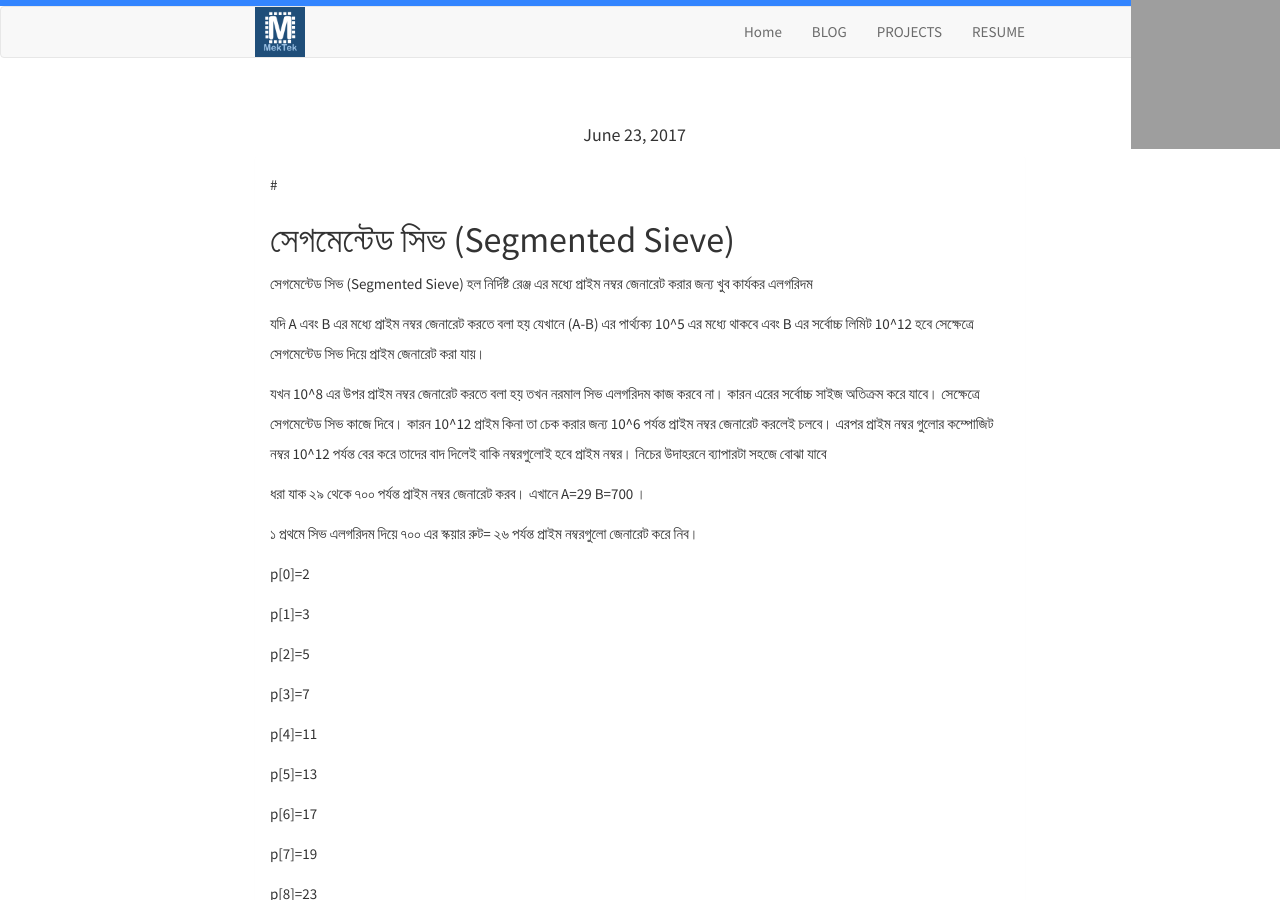
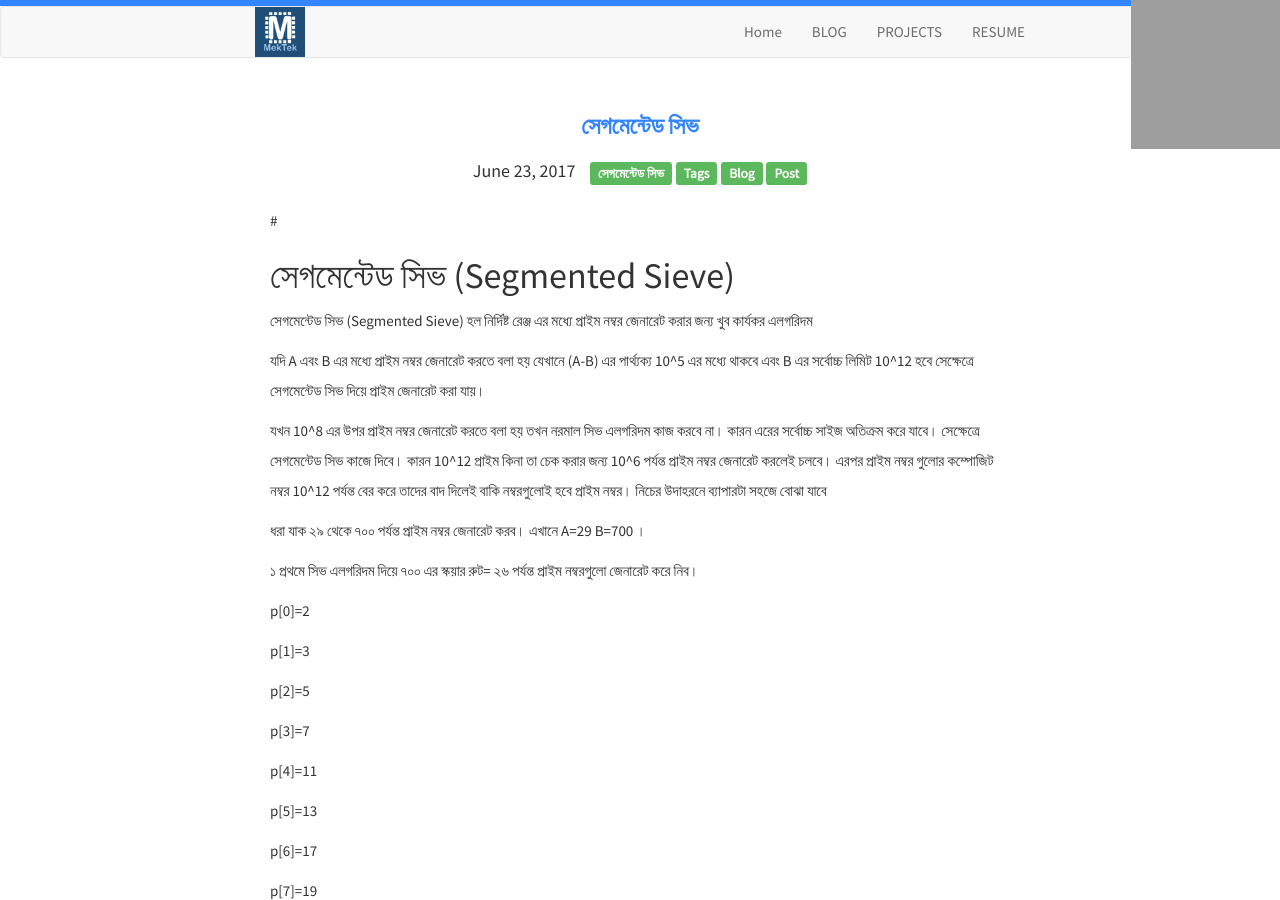
Before and after one commit to MekTekBD/shawon, a Jekyll site: the page built from _posts/tutorial/2017-06-23-সেগমেন্টেড সিভ.md, in a window 1280 px wide and 900 px high. Built offline with Jekyll 4.4.1, drawn with Linux system fonts in a browser that asks for light colours; nearby versions of some CDN libraries; our own code applies the rules of GitHub Pages for plain Markdown files; library files that are not in the unit come from our copies; comment, search, counter and statistics services are not loaded; grey boxes are pictures that could not be loaded.

Commit message:
Update and rename 2017-06-23-সেগমেন্টেড সিভ .md to 2017-06-23-সেগমেন্টেড সিভ.md

```diff
--- a/_posts/tutorial/2017-06-23-সেগমেন্টেড সিভ .md
+++ b/_posts/tutorial/2017-06-23-সেগমেন্টেড সিভ.md
@@ -1,10 +1,10 @@
 ---
 layout: post
-title:  সেগমেন্টেড সিভ(Segmented Sieve)
-tags: number_theory
-- Segmented Sieve
-- Prime
-- Programming
+title:   সেগমেন্টেড সিভ
+tags:
+-  সেগমেন্টেড সিভ
+- Tags
+- Blog
 - Post
 ---
 
```
